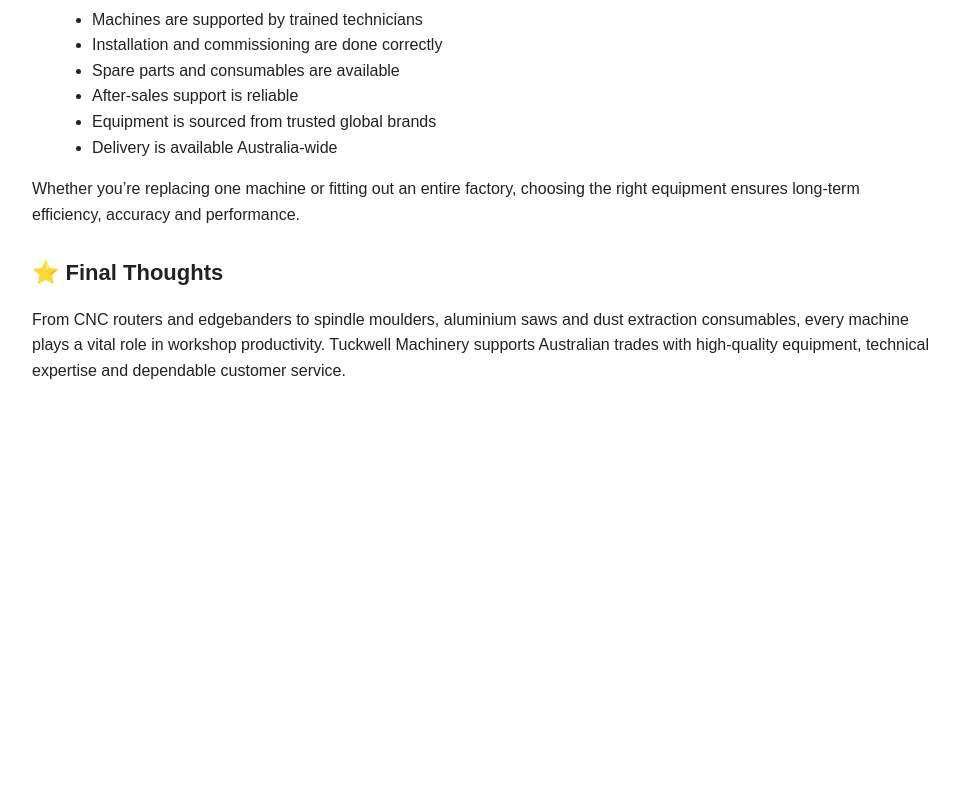
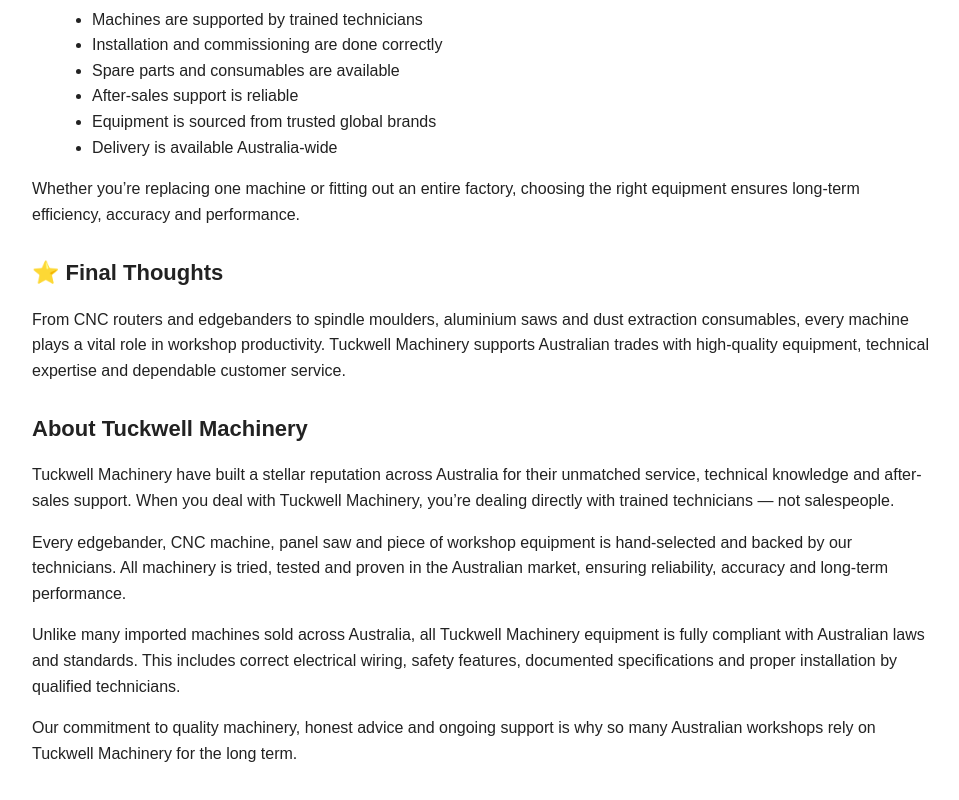
Before and after one commit to GetFoundOnlineWebDesign/Tuckwellmachinery, a plain HTML site: page index.html in a window 1280 px wide. Shown: the part 1366-2166 px from the top of the page, without its empty margins (158-1117 px from the left). Before the commit the page ends 1789 px from the top, so only its background shows below. Drawn offline with Linux system fonts and the light colour scheme.

Commit message:
Update index.html

```diff
--- a/index.html
+++ b/index.html
@@ -104,6 +104,15 @@
   <h2>⭐ Final Thoughts</h2>
 
   <p>From CNC routers and edgebanders to spindle moulders, aluminium saws and dust extraction consumables, every machine plays a vital role in workshop productivity. Tuckwell Machinery supports Australian trades with high-quality equipment, technical expertise and dependable customer service.</p>
+<h2>About Tuckwell Machinery</h2>
+
+<p>Tuckwell Machinery have built a stellar reputation across Australia for their unmatched service, technical knowledge and after-sales support. When you deal with Tuckwell Machinery, you’re dealing directly with trained technicians — not salespeople.</p>
+
+<p>Every edgebander, CNC machine, panel saw and piece of workshop equipment is hand-selected and backed by our technicians. All machinery is tried, tested and proven in the Australian market, ensuring reliability, accuracy and long-term performance.</p>
+
+<p>Unlike many imported machines sold across Australia, all Tuckwell Machinery equipment is fully compliant with Australian laws and standards. This includes correct electrical wiring, safety features, documented specifications and proper installation by qualified technicians.</p>
+
+<p>Our commitment to quality machinery, honest advice and ongoing support is why so many Australian workshops rely on Tuckwell Machinery for the long term.</p>
 
 </body>
 </html>
```
